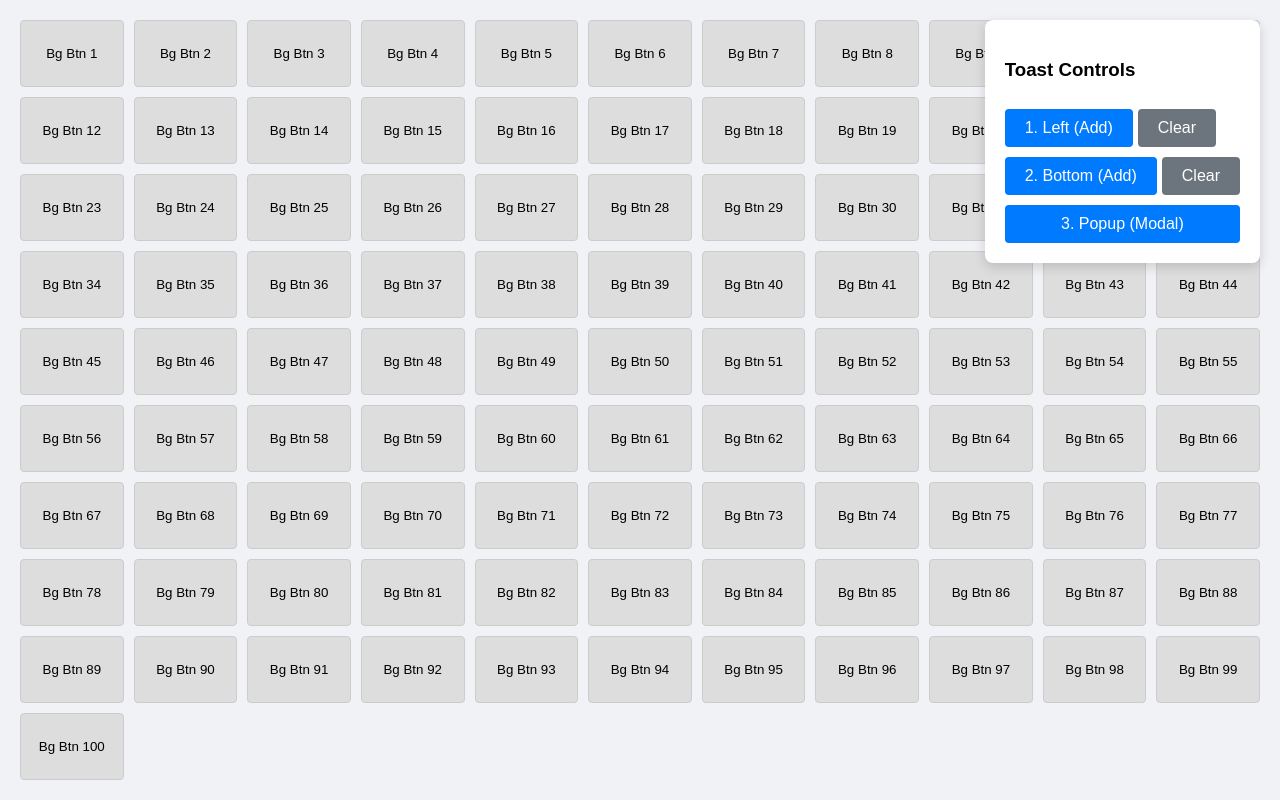
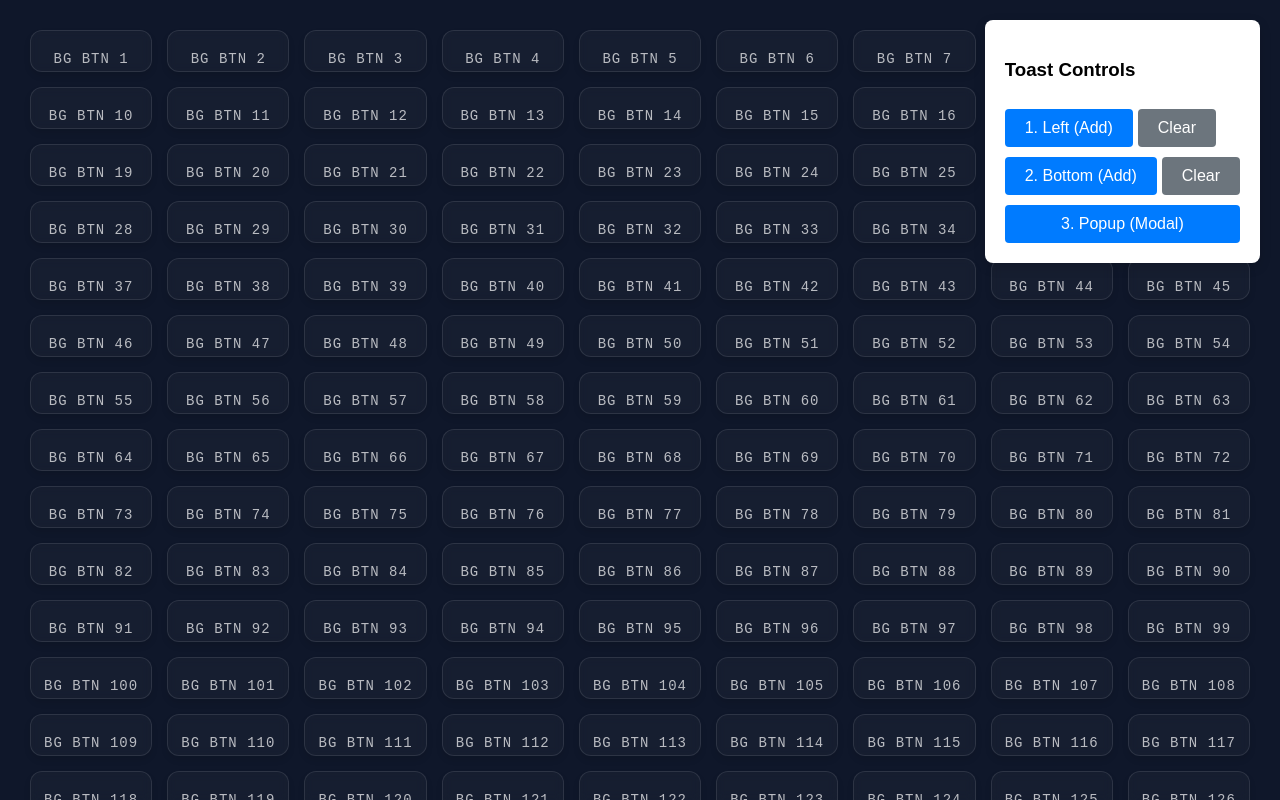
Before and after one commit to yahoohung/react-toastify-poc, a React (Vite) app: page / in a window 1280 px wide. Built offline with nearby package versions, Linux system fonts and the light colour scheme.

Commit message:
feat: Increase mock grid button count and enhance button styling with a dark, tech-inspired theme.

```diff
--- a/src/App.css
+++ b/src/App.css
@@ -14,38 +14,81 @@ body,
   width: 100%;
   height: 100%;
   position: relative;
-  background-color: #f0f2f5;
+  background-color: #0f172a;
   display: flex;
   flex-direction: column;
 }
 
 /* Mock Grid for testing clicks */
+/* Mock Grid for testing clicks */
 .mock-grid {
   flex: 1;
   display: grid;
-  grid-template-columns: repeat(auto-fill, minmax(100px, 1fr));
-  gap: 10px;
-  padding: 20px;
+  grid-template-columns: repeat(auto-fill, minmax(120px, 1fr));
+  gap: 15px;
+  padding: 30px;
   overflow-y: auto;
   z-index: 0;
+  background-color: #0f172a;
+  /* Dark Tech Background */
+  perspective: 1000px;
 }
 
 .mock-btn {
-  padding: 15px;
-  background-color: #ddd;
-  border: 1px solid #ccc;
-  border-radius: 4px;
+  position: relative;
+  padding: 20px 10px;
+  background: rgba(255, 255, 255, 0.03);
+  border: 1px solid rgba(255, 255, 255, 0.1);
+  border-radius: 12px;
+  color: rgba(255, 255, 255, 0.7);
+  font-family: 'Courier New', Courier, monospace;
+  font-size: 14px;
+  letter-spacing: 1px;
   cursor: pointer;
-  transition: all 0.2s;
+  transition: all 0.3s cubic-bezier(0.4, 0, 0.2, 1);
+  overflow: hidden;
+  backdrop-filter: blur(5px);
+  box-shadow: 0 4px 6px rgba(0, 0, 0, 0.1);
+  text-transform: uppercase;
+}
+
+.mock-btn::before {
+  content: '';
+  position: absolute;
+  top: 0;
+  left: -100%;
+  width: 100%;
+  height: 100%;
+  background: linear-gradient(90deg, transparent, rgba(255, 255, 255, 0.1), transparent);
+  transition: 0.5s;
+}
+
+.mock-btn:hover::before {
+  left: 100%;
+}
+
+.mock-btn:hover {
+  transform: translateY(-5px) scale(1.02);
+  color: #fff;
+  border-color: rgba(255, 255, 255, 0.5);
+  box-shadow: 0 10px 20px rgba(0, 0, 0, 0.3), 0 0 15px rgba(64, 196, 255, 0.3);
+  background: rgba(255, 255, 255, 0.1);
 }
 
 .mock-btn:active {
-  background-color: #bbb;
   transform: scale(0.95);
+  box-shadow: 0 2px 4px rgba(0, 0, 0, 0.2);
 }
 
-.mock-btn:hover {
-  background-color: #d0d0d0;
+/* Add some color variations */
+.mock-btn:nth-child(3n+1):hover {
+  box-shadow: 0 10px 20px rgba(0, 0, 0, 0.3), 0 0 15px rgba(255, 0, 128, 0.4);
+  border-color: rgba(255, 0, 128, 0.5);
+}
+
+.mock-btn:nth-child(3n+2):hover {
+  box-shadow: 0 10px 20px rgba(0, 0, 0, 0.3), 0 0 15px rgba(0, 255, 128, 0.4);
+  border-color: rgba(0, 255, 128, 0.5);
 }
 
 /* Controls */
--- a/src/App.jsx
+++ b/src/App.jsx
@@ -150,7 +150,7 @@ function App() {
   };
 
   // Generate a grid of background buttons
-  const bgButtons = Array.from({ length: 100 }, (_, i) => i + 1);
+  const bgButtons = Array.from({ length: 400 }, (_, i) => i + 1);
 
   return (
     <div className="app-container">
```
